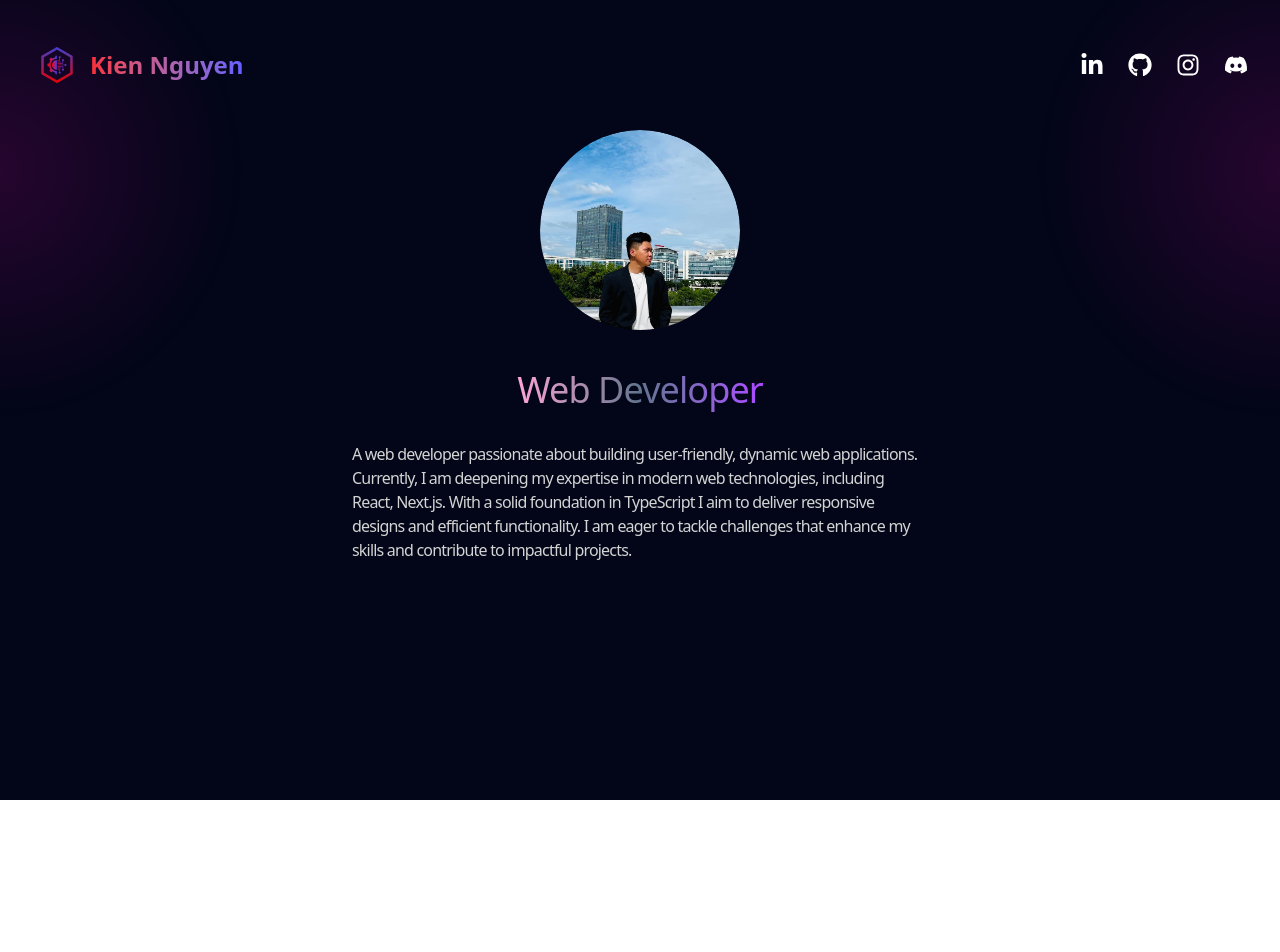
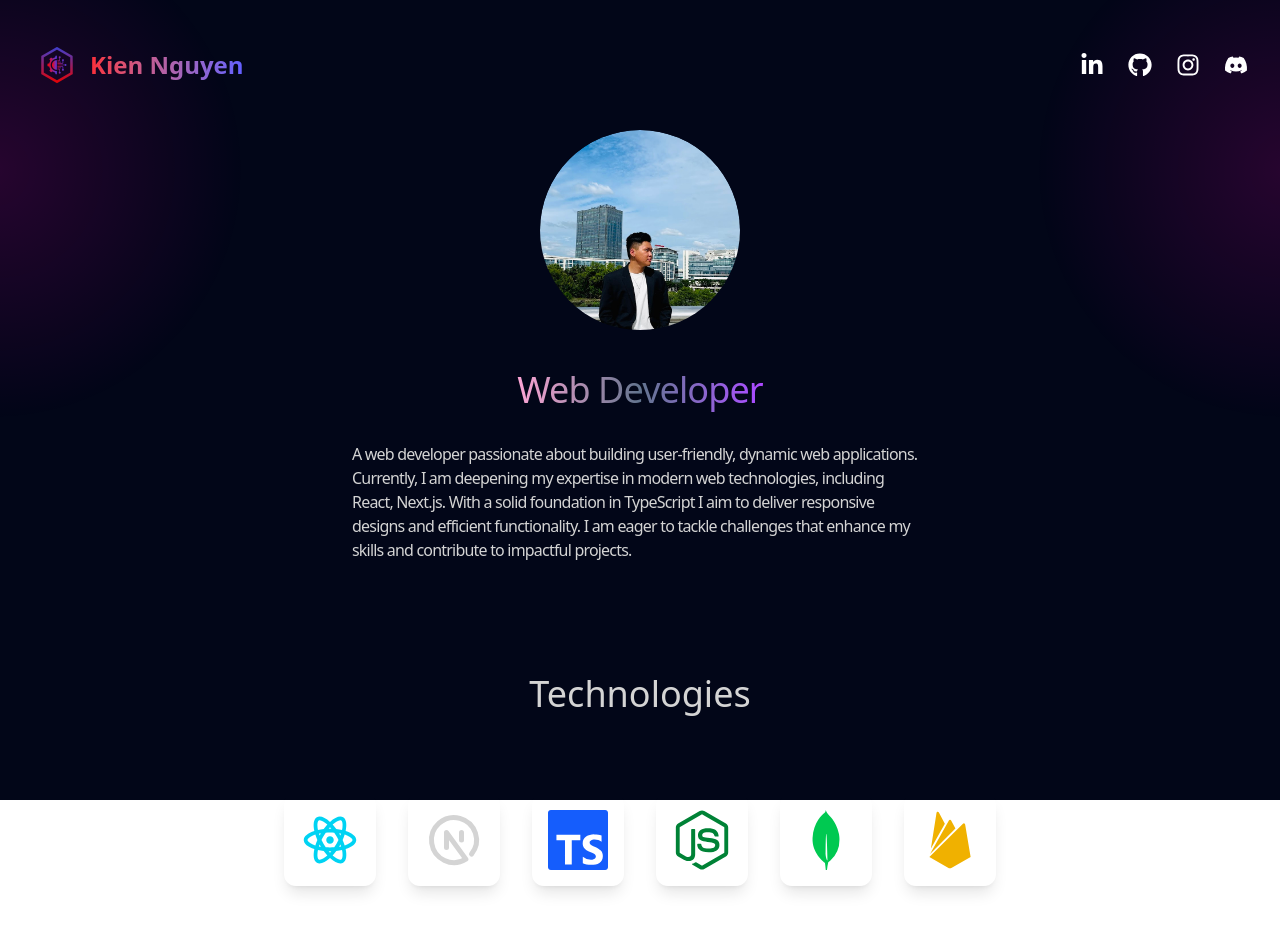
Before and after one commit to K1enNg/Nextjs-portfolio, a Next.js app: page / in a window 1280 px wide. Shown: the top 952 px of the page. Before the commit the page ends 800 px from the top, so only its background shows below. Built offline with nearby package versions, Linux system fonts and the light colour scheme.

Commit message:
built techstack

```diff
--- /dev/null
+++ b/app/components/technologies/page.tsx
@@ -0,0 +1,41 @@
+"use client";
+import React from "react";
+import { motion } from "framer-motion";
+import { RiReactjsLine } from "react-icons/ri";
+import { TbBrandNextjs } from "react-icons/tb";
+import { SiTypescript, SiMongodb } from "react-icons/si";
+import { FaNodeJs } from "react-icons/fa";
+import { IoLogoFirebase } from "react-icons/io5";
+
+const techIcons = [
+  { icon: <RiReactjsLine className="text-6xl" />, color: "text-cyan-400", name: "React" },
+  { icon: <TbBrandNextjs className="text-6xl" />, color: "text-white-500", name: "Next.js" },
+  { icon: <SiTypescript className="text-6xl" />, color: "text-blue-600", name: "TypeScript" },
+  { icon: <FaNodeJs className="text-6xl" />, color: "text-green-700", name: "Node.js" },
+  { icon: <SiMongodb className="text-6xl" />, color: "text-green-500", name: "MongoDB" },
+  { icon: <IoLogoFirebase className="text-6xl" />, color: "text-yellow-500", name: "Firebase" },
+];
+
+const Technologies = () => {
+  return (
+    <div className="border-b border-neutral-800 pb-24">
+      <h1 className="my-20 text-center text-4xl">Technologies</h1>
+      <div className="flex flex-wrap justify-center gap-8">
+        {techIcons.map((tech, index) => (
+          <motion.div
+            key={index}
+            whileHover={{ scale: 1.2, rotate: 10 }}
+            whileTap={{ scale: 0.9 }}
+            className={`p-4 rounded-xl shadow-lg hover:${tech.color} transition duration-300`}
+          >
+            <div className={`flex items-center justify-center ${tech.color}`}>
+              {tech.icon}
+            </div>
+          </motion.div>
+        ))}
+      </div>
+    </div>
+  );
+};
+
+export default Technologies;
--- a/app/pages/homepage/page.tsx
+++ b/app/pages/homepage/page.tsx
@@ -1,5 +1,6 @@
 import Hero from '@/app/components/hero/page'
 import Navbar from '@/app/components/navbar/page'
+import Technologies from '@/app/components/technologies/page'
 import React from 'react'
 
 const Homepage = () => {
@@ -13,6 +14,7 @@ const Homepage = () => {
       <div className='container mx-auto px-8'>
         <Navbar/>
         <Hero/>
+        <Technologies />
       </div>
         </div>
     )
--- a/package.json
+++ b/package.json
@@ -10,6 +10,7 @@
   },
   "dependencies": {
     "@tailwindcss/postcss": "^4.0.4",
+    "framer-motion": "^12.4.1",
     "next": "15.1.6",
     "postcss": "^8.5.1",
     "react": "^19.0.0",
```
Also changed, not shown: 1 other file (tests, documents, lock files or other folders).
